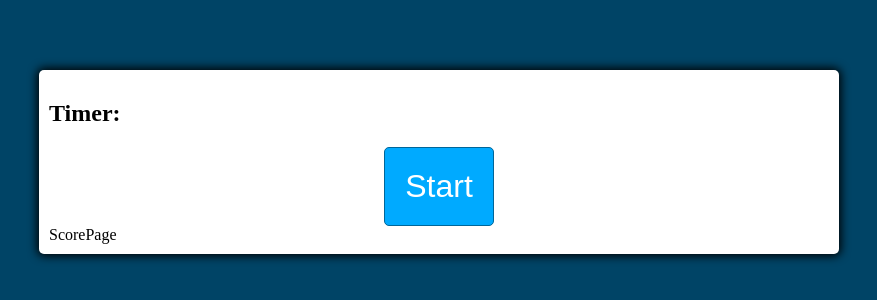
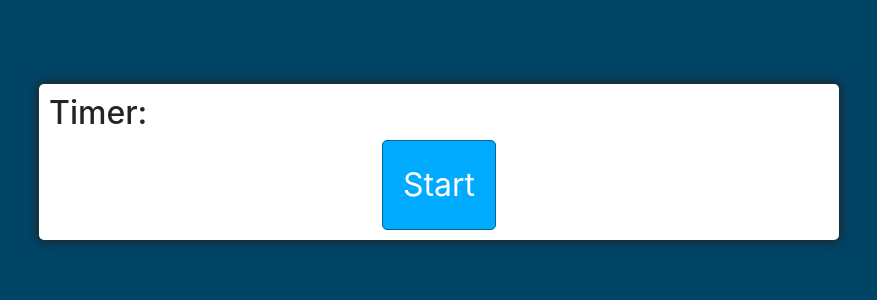
Before and after one commit to CrispyCoder817/CodeQuiz, a plain HTML site: page index.html in a window 1280 px wide. Shown: the part 238-538 px from the top of the page, without its empty margins (201-1078 px from the left). Drawn offline with nearby package versions, Linux system fonts and the light colour scheme.

Commit message:
adding all one last time before resubmission

```diff
--- a/index.html
+++ b/index.html
@@ -4,9 +4,9 @@
     <meta charset="UTF-8" />
     <meta name="viewport" content="width=device-width, initial-scale=1.0" />
     <title>Quiz4Coding</title>
+    <link rel="stylesheet" href="https://cdnjs.cloudflare.com/ajax/libs/twitter-bootstrap/4.5.0/css/bootstrap.min.css">
+    <link rel="stylesheet" href="https://code.jquery.com/ui/1.12.1/themes/base/jquery-ui.css"/>
     <link rel="stylesheet" type="text/css" href="Assets/styles.css" />
-    <!-- <link rel="stylesheet" href="https://cdnjs.cloudflare.com/ajax/libs/twitter-bootstrap/4.5.0/css/bootstrap.min.css">
-    <link rel="stylesheet" href="https://code.jquery.com/ui/1.12.1/themes/base/jquery-ui.css"/> -->
   </head>
   <body>
       <div class="container">
@@ -24,11 +24,11 @@
         <button id="start-btn" class="start-btn btn">Start</button>
         <button id="next-btn" class="next-btn btn hide">Next</button>
       </div>
-      <div>ScorePage</div>
+      <!-- <div>ScorePage</div> -->
     </div>
-    <!-- <script src="https://code.jquery.com/jquery-3.5.1.min.js"></script>
+    <script src="https://code.jquery.com/jquery-3.5.1.min.js"></script>
     <script src="https://code.jquery.com/ui/1.12.1/jquery-ui.js"></script>
-    <script src="https://cdnjs.cloudflare.com/ajax/libs/twitter-bootstrap/4.5.0/js/bootstrap.min.js"></script> -->
+    <script src="https://cdnjs.cloudflare.com/ajax/libs/twitter-bootstrap/4.5.0/js/bootstrap.min.js"></script>
     <script src="Assets/script.js"></script>
   </body>
 </html>
```
